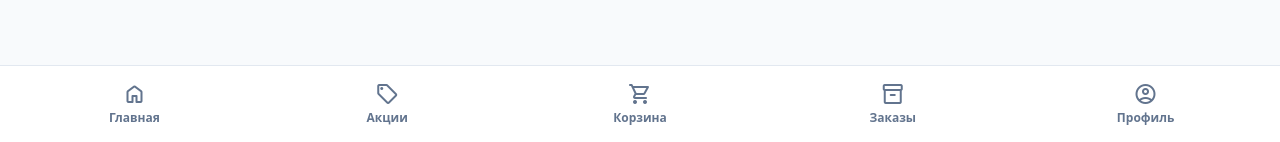
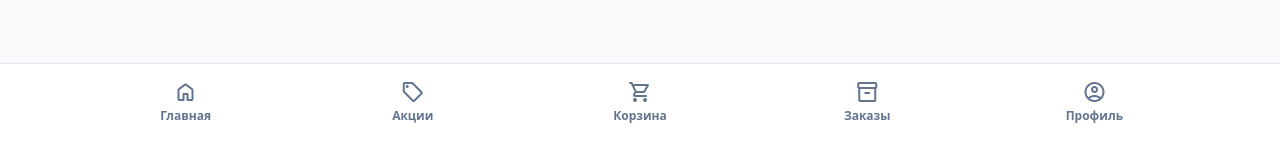
Before and after one commit to uran124/bunch, a PHP site: page /?page=login in a window 1280 px wide. Shown: the part 658-800 px from the top of the page. Run offline with PHP 8.4, Linux system fonts and the light colour scheme.

Commit message:
Adjust layout spacing for sticky nav

```diff
--- a/app/views/layouts/main.php
+++ b/app/views/layouts/main.php
@@ -19,7 +19,7 @@
 $currentPage = $_GET['page'] ?? trim(parse_url($_SERVER['REQUEST_URI'], PHP_URL_PATH), '/') ?: 'home';
 ?>
 <body
-    class="min-h-screen bg-slate-50 text-slate-900 antialiased font-[\"Manrope\",system-ui,sans-serif]"
+    class="min-h-screen bg-slate-50 text-slate-900 antialiased font-[\"Manrope\",system-ui,sans-serif] flex flex-col pb-[calc(4.5rem+env(safe-area-inset-bottom))]"
     data-page="<?php echo htmlspecialchars($currentPage, ENT_QUOTES, 'UTF-8'); ?>"
 >
     <header class="sticky top-0 z-30 border-b border-slate-200 bg-white/90 backdrop-blur">
--- a/app/views/partials/bottom-nav.php
+++ b/app/views/partials/bottom-nav.php
@@ -38,7 +38,8 @@ $cart = class_exists('Cart') ? new Cart() : null;
 $cartCount = $cart ? $cart->getItemCount() : 0;
 ?>
 
-<nav class="fixed inset-x-0 bottom-0 z-40 grid grid-cols-5 gap-2 border-t border-slate-200 bg-white/95 px-3 py-2 text-xs font-semibold text-slate-500 backdrop-blur">
+<nav class="fixed inset-x-0 bottom-0 z-40 border-t border-slate-200 bg-white/95 backdrop-blur">
+    <div class="mx-auto grid w-full max-w-6xl grid-cols-5 gap-2 px-3 pt-2 pb-[calc(0.65rem+env(safe-area-inset-bottom))] text-xs font-semibold text-slate-500">
         <?php foreach ($navItems as $item): ?>
             <?php $isActive = $currentPage === $item['id']; ?>
             <a
@@ -61,4 +62,5 @@ $cartCount = $cart ? $cart->getItemCount() : 0;
                 </span>
             </a>
         <?php endforeach; ?>
+    </div>
 </nav>
```
Lines whose indentation alone changed are shown as unchanged.
